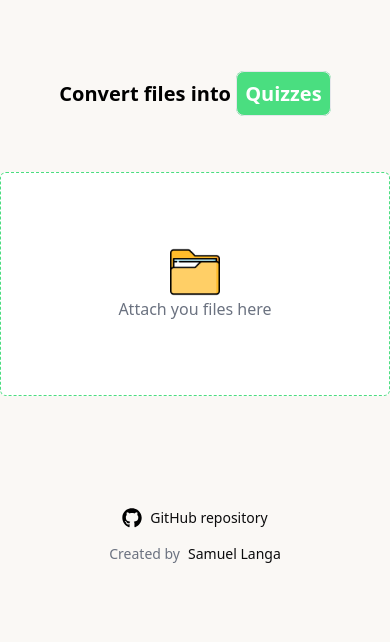
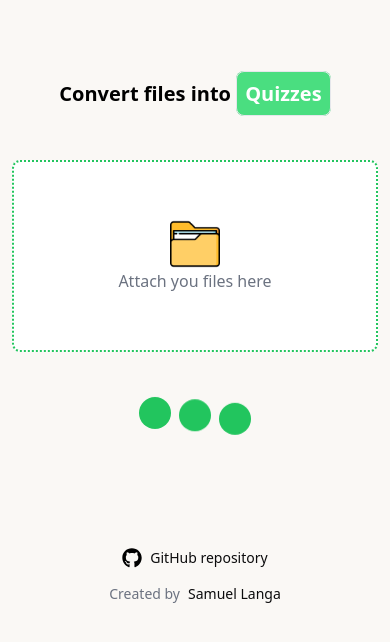
Before and after one commit to samuellangajr/doc-to-quiz, a Next.js app: page / in a window 390 px wide. Shown: the top 642 px of the page. Built offline with nearby package versions, Linux system fonts and the light colour scheme.

Commit message:
feat: responsive design on input file and loader animation

```diff
--- a/src/app/page.tsx
+++ b/src/app/page.tsx
@@ -1,4 +1,5 @@
 import InputFile from "@/components/inputFile";
+import Loader from "@/components/loader";
 export default function Home() {
     return (
         <main className="py-20">
@@ -11,6 +12,9 @@ export default function Home() {
             <section>
                 <InputFile />
             </section>
+            <div className="mt-10">
+                <Loader />
+            </div>
         </main>
     );
 }
--- a/src/components/inputFile.tsx
+++ b/src/components/inputFile.tsx
@@ -2,16 +2,31 @@ import folder from "@images/folder.png";
 import Image from "next/image";
 const InputFile: React.FC = () => {
     return (
-        <div className="relative flex justify-center items-center bg-white border rounded-md border-dashed border-green-400 p-24 mt-16 max-w-md mx-auto md:max-w-xl">
-            <div className="absolute">
-                <div className="flex flex-col items-center justify-center">
-                    <Image src={folder} alt="files" width={50} height={50} />
-                    <span className="text-gray-500 font-normal">
-                        Attach you files here
-                    </span>
+        <div className="max-w-md mx-auto rounded-lg overflow-hidden md:max-w-xl mt-10">
+            <div className="md:flex">
+                <div className="w-full p-3">
+                    <div className="relative border-dotted h-48 rounded-lg border-2 border-green-500 bg-white flex justify-center items-center">
+                        <div className="absolute">
+                            <div className="flex flex-col items-center">
+                                <Image
+                                    src={folder}
+                                    alt="files"
+                                    width={50}
+                                    height={50}
+                                />
+                                <span className="block text-gray-500 font-normal">
+                                    Attach you files here
+                                </span>
+                            </div>
+                        </div>
+                        <input
+                            type="file"
+                            className="cursor-pointer h-full w-full opacity-0"
+                            name=""
+                        />
+                    </div>
                 </div>
             </div>
-            <input type="file" multiple className="h-full w-full opacity-0" />
         </div>
     );
 };
--- /dev/null
+++ b/src/components/loader.tsx
@@ -0,0 +1,10 @@
+const Loader: React.FC = () => {
+    return (
+        <div className="flex space-x-2 justify-center items-center">
+            <div className="h-8 w-8 bg-green-500 rounded-full animate-bounce [animation-delay:-0.3s]"></div>
+            <div className="h-8 w-8 bg-green-500 rounded-full animate-bounce [animation-delay:-0.15s]"></div>
+            <div className="h-8 w-8 bg-green-500 rounded-full animate-bounce"></div>
+        </div>
+    );
+};
+export default Loader;
```
